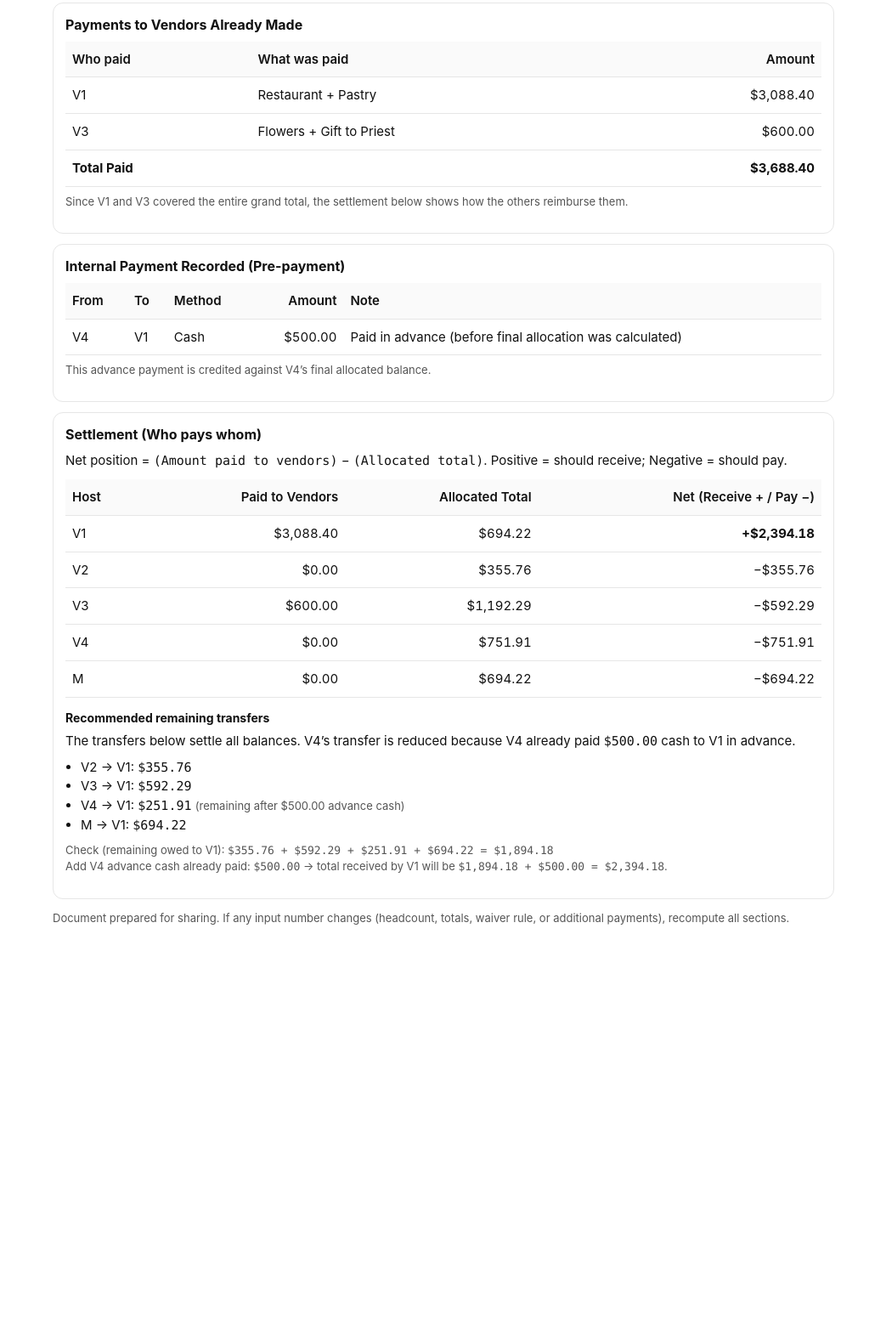
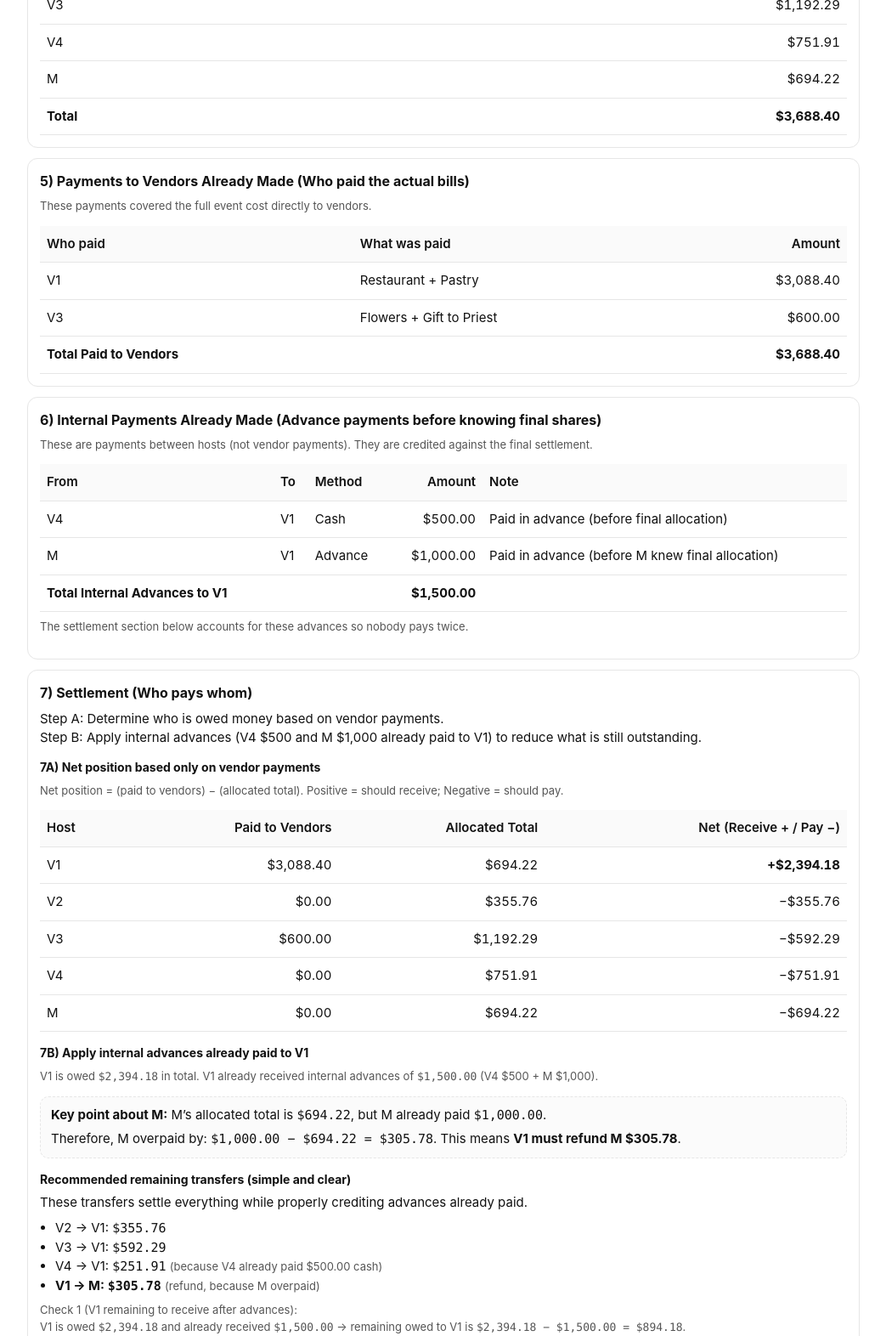
Before and after one commit to vigen77/our-cost-split, a plain HTML site: page index.html in a window 1280 px wide. Shown: the part 1015-2587 px from the top of the page at 85% size, without its empty margins (118-1161 px from the left). Before the commit the page ends 2186 px from the top, so only its background shows below. Drawn offline with Linux system fonts and the light colour scheme.

Commit message:
Update settlement

```diff
--- a/index.html
+++ b/index.html
@@ -6,13 +6,13 @@
   <title>Event Cost Split – Settlement Summary</title>
   <style>
     :root { --fg:#111; --muted:#555; --bg:#fff; --line:#e6e6e6; --chip:#f6f6f6; }
-    body { margin: 0; background: var(--bg); color: var(--fg); font: 15px/1.45 -apple-system, BlinkMacSystemFont, Segoe UI, Roboto, Helvetica, Arial, sans-serif; }
-    .wrap { max-width: 920px; margin: 28px auto; padding: 0 18px 40px; }
+    body { margin: 0; background: var(--bg); color: var(--fg); font: 15px/1.5 -apple-system, BlinkMacSystemFont, Segoe UI, Roboto, Helvetica, Arial, sans-serif; }
+    .wrap { max-width: 980px; margin: 28px auto; padding: 0 18px 46px; }
     h1 { font-size: 22px; margin: 0 0 6px; }
     .sub { color: var(--muted); margin: 0 0 18px; }
     .card { border: 1px solid var(--line); border-radius: 12px; padding: 14px 14px; margin: 12px 0; }
     .grid { display: grid; grid-template-columns: 1fr; gap: 12px; }
-    @media (min-width: 840px){ .grid { grid-template-columns: 1fr 1fr; } }
+    @media (min-width: 900px){ .grid { grid-template-columns: 1fr 1fr; } }
     table { width: 100%; border-collapse: collapse; margin-top: 8px; }
     th, td { text-align: left; padding: 10px 8px; border-bottom: 1px solid var(--line); vertical-align: top; }
     th { background: #fafafa; font-weight: 600; }
@@ -23,6 +23,7 @@
     .ok { font-weight: 700; }
     .small { font-size: 13px; color: var(--muted); }
     .mono { font-family: ui-monospace, SFMono-Regular, Menlo, Monaco, Consolas, "Liberation Mono", "Courier New", monospace; }
+    .callout { background:#fbfbfb; border:1px dashed var(--line); border-radius: 10px; padding: 10px 12px; margin-top: 10px; }
   </style>
 </head>
 <body>
@@ -32,7 +33,7 @@
 
     <div class="grid">
       <div class="card">
-        <h2 style="margin:0 0 8px; font-size:16px;">Costs</h2>
+        <h2 style="margin:0 0 8px; font-size:16px;">1) Total Costs (What the event actually cost)</h2>
         <div class="chips">
           <span class="chip">Restaurant: <span class="mono">$2,988.40</span></span>
           <span class="chip">Flowers: <span class="mono">$300.00</span></span>
@@ -40,34 +41,44 @@
           <span class="chip">Pastry: <span class="mono">$100.00</span></span>
           <span class="chip ok">Grand Total: <span class="mono">$3,688.40</span></span>
         </div>
-        <p class="note">Restaurant headcount: 42 total = 23 guests + 19 hosts/family (V1=1, V2=5, V3=8, V4=4, M=1).</p>
+        <p class="note">
+          Restaurant headcount: 42 total = 23 guests + 19 hosts/family (V1=1, V2=5, V3=8, V4=4, M=1).
+        </p>
       </div>
 
       <div class="card">
-        <h2 style="margin:0 0 8px; font-size:16px;">Rules</h2>
+        <h2 style="margin:0 0 8px; font-size:16px;">2) Allocation Rules (How we split the costs)</h2>
         <ol style="margin:0; padding-left: 18px;">
-          <li>Each host pays their own family’s restaurant share.</li>
-          <li>Guest restaurant share is split equally among hosts, <span class="ok">except</span> V2 is waived from this portion.</li>
-          <li>Non-restaurant shared costs (flowers + priest gift + pastry) are split equally among hosts, <span class="ok">except</span> V2 is waived from this portion.</li>
-          <li>V2 pays only her family restaurant cost (5 people). V2’s waived portion is reallocated equally among V1, V3, and M. V4 remains unchanged.</li>
-          <li>Rounding/pennies: <span class="ok">V1 absorbs all rounding pennies</span> so totals match the grand total exactly.</li>
+          <li><span class="ok">Family restaurant:</span> Each host pays the restaurant cost for their own family size.</li>
+          <li><span class="ok">Guest restaurant:</span> The restaurant cost attributable to 23 guests is split equally among hosts, <span class="ok">except</span> V2 is waived from this portion.</li>
+          <li><span class="ok">Shared non-restaurant:</span> Flowers + Priest gift + Pastry are split equally among hosts, <span class="ok">except</span> V2 is waived from this portion.</li>
+          <li><span class="ok">V2 waiver:</span> V2 pays only the restaurant cost for V2’s 5 people. V2’s waived portion is reallocated equally to V1, V3, and M. V4 stays unchanged.</li>
+          <li><span class="ok">Rounding/pennies:</span> V1 absorbs all rounding pennies so the totals add up exactly to the grand total.</li>
         </ol>
       </div>
     </div>
 
     <div class="card">
-      <h2 style="margin:0 0 8px; font-size:16px;">Brief Calculation Notes</h2>
+      <h2 style="margin:0 0 8px; font-size:16px;">3) Brief Calculation Notes (Simple explanation of the math)</h2>
       <ul style="margin:0; padding-left: 18px;">
-        <li>Restaurant per-person rate = <span class="mono">2,988.40 ÷ 42</span>.</li>
-        <li>Guest restaurant total = <span class="mono">23 × (per-person rate)</span>, split among 5 hosts, then adjusted for the V2 waiver.</li>
-        <li>Shared costs total = <span class="mono">300 + 300 + 100 = 700</span>, normally split 5 ways, then adjusted for the V2 waiver.</li>
-        <li>V2 waived portion = (V2 guest share + V2 shared-cost share) and is reallocated equally to V1, V3, and M.</li>
+        <li><span class="ok">Restaurant per-person rate:</span> <span class="mono">$2,988.40 ÷ 42</span> (used to assign restaurant cost to each person).</li>
+        <li><span class="ok">Restaurant guest portion:</span> 23 guests × (per-person rate) → split among hosts, then adjusted for V2 waiver.</li>
+        <li><span class="ok">Shared costs:</span> <span class="mono">$300 + $300 + $100 = $700</span> → normally split 5 ways, then adjusted for V2 waiver.</li>
+        <li><span class="ok">V2 waived portion:</span> V2 does not pay (guest share + shared costs). That waived amount is reallocated equally to V1, V3, and M.</li>
       </ul>
-      <p class="note">All results below are final, rounded to cents, with V1 adjusted to absorb all rounding pennies.</p>
+      <div class="callout">
+        <div class="ok">Important:</div>
+        <div>This page shows two things:</div>
+        <ul style="margin:6px 0 0; padding-left: 18px;">
+          <li><span class="ok">Allocated Totals</span> = what each host should pay in total (fair share).</li>
+          <li><span class="ok">Settlement</span> = who reimburses whom based on who already paid.</li>
+        </ul>
+      </div>
     </div>
 
     <div class="card">
-      <h2 style="margin:0 0 8px; font-size:16px;">Final Allocated Amounts (What each person should pay in total)</h2>
+      <h2 style="margin:0 0 8px; font-size:16px;">4) Final Allocated Amounts (Fair share per person)</h2>
+      <p class="note">These are the final totals each host is responsible for, after the V2 waiver and penny adjustment.</p>
       <table aria-label="Final allocated amounts">
         <thead>
           <tr>
@@ -90,8 +101,9 @@
     </div>
 
     <div class="card">
-      <h2 style="margin:0 0 8px; font-size:16px;">Payments to Vendors Already Made</h2>
-      <table aria-label="Payments already made">
+      <h2 style="margin:0 0 8px; font-size:16px;">5) Payments to Vendors Already Made (Who paid the actual bills)</h2>
+      <p class="note">These payments covered the full event cost directly to vendors.</p>
+      <table aria-label="Vendor payments already made">
         <thead>
           <tr>
             <th>Who paid</th>
@@ -111,17 +123,17 @@
             <td class="num">$600.00</td>
           </tr>
           <tr>
-            <td class="ok">Total Paid</td>
+            <td class="ok">Total Paid to Vendors</td>
             <td></td>
             <td class="num ok">$3,688.40</td>
           </tr>
         </tbody>
       </table>
-      <p class="note">Since V1 and V3 covered the entire grand total, the settlement below shows how the others reimburse them.</p>
     </div>
 
     <div class="card">
-      <h2 style="margin:0 0 8px; font-size:16px;">Internal Payment Recorded (Pre-payment)</h2>
+      <h2 style="margin:0 0 8px; font-size:16px;">6) Internal Payments Already Made (Advance payments before knowing final shares)</h2>
+      <p class="note">These are payments between hosts (not vendor payments). They are credited against the final settlement.</p>
       <table aria-label="Internal payments already made">
         <thead>
           <tr>
@@ -138,21 +150,37 @@
             <td>V1</td>
             <td>Cash</td>
             <td class="num">$500.00</td>
-            <td>Paid in advance (before final allocation was calculated)</td>
+            <td>Paid in advance (before final allocation)</td>
+          </tr>
+          <tr>
+            <td>M</td>
+            <td>V1</td>
+            <td>Advance</td>
+            <td class="num">$1,000.00</td>
+            <td>Paid in advance (before M knew final allocation)</td>
+          </tr>
+          <tr>
+            <td class="ok">Total Internal Advances to V1</td>
+            <td></td>
+            <td></td>
+            <td class="num ok">$1,500.00</td>
+            <td></td>
           </tr>
         </tbody>
       </table>
-      <p class="note">This advance payment is credited against V4’s final allocated balance.</p>
+      <p class="note">The settlement section below accounts for these advances so nobody pays twice.</p>
     </div>
 
     <div class="card">
-      <h2 style="margin:0 0 8px; font-size:16px;">Settlement (Who pays whom)</h2>
+      <h2 style="margin:0 0 8px; font-size:16px;">7) Settlement (Who pays whom)</h2>
       <p style="margin:0 0 10px;">
-        Net position = <span class="mono">(Amount paid to vendors)</span> − <span class="mono">(Allocated total)</span>.
-        Positive = should receive; Negative = should pay.
+        Step A: Determine who is owed money based on vendor payments.<br/>
+        Step B: Apply internal advances (V4 $500 and M $1,000 already paid to V1) to reduce what is still outstanding.
       </p>
 
-      <table aria-label="Settlement table">
+      <h3 style="margin:12px 0 6px; font-size:14px;">7A) Net position based only on vendor payments</h3>
+      <p class="note">Net position = (paid to vendors) − (allocated total). Positive = should receive; Negative = should pay.</p>
+      <table aria-label="Settlement table - vendor basis">
         <thead>
           <tr>
             <th>Host</th>
@@ -170,27 +198,45 @@
         </tbody>
       </table>
 
-      <h3 style="margin:14px 0 6px; font-size:14px;">Recommended remaining transfers</h3>
+      <h3 style="margin:14px 0 6px; font-size:14px;">7B) Apply internal advances already paid to V1</h3>
+      <p class="note">
+        V1 is owed <span class="mono">$2,394.18</span> in total. V1 already received internal advances of
+        <span class="mono">$1,500.00</span> (V4 $500 + M $1,000).
+      </p>
+
+      <div class="callout">
+        <div><span class="ok">Key point about M:</span> M’s allocated total is <span class="mono">$694.22</span>, but M already paid <span class="mono">$1,000.00</span>.</div>
+        <div style="margin-top:6px;">
+          Therefore, M overpaid by:
+          <span class="mono">$1,000.00 − $694.22 = $305.78</span>.
+          This means <span class="ok">V1 must refund M $305.78</span>.
+        </div>
+      </div>
+
+      <h3 style="margin:14px 0 6px; font-size:14px;">Recommended remaining transfers (simple and clear)</h3>
       <p style="margin:0 0 8px;">
-        The transfers below settle all balances. V4’s transfer is reduced because V4 already paid
-        <span class="mono">$500.00</span> cash to V1 in advance.
+        These transfers settle everything while properly crediting advances already paid.
       </p>
       <ul style="margin:0; padding-left: 18px;">
         <li>V2 → V1: <span class="mono">$355.76</span></li>
         <li>V3 → V1: <span class="mono">$592.29</span></li>
-        <li>V4 → V1: <span class="mono">$251.91</span> <span class="small">(remaining after $500.00 advance cash)</span></li>
-        <li>M → V1: <span class="mono">$694.22</span></li>
+        <li>V4 → V1: <span class="mono">$251.91</span> <span class="small">(because V4 already paid $500.00 cash)</span></li>
+        <li><span class="ok">V1 → M: <span class="mono">$305.78</span></span> <span class="small">(refund, because M overpaid)</span></li>
       </ul>
 
       <p class="note">
-        Check (remaining owed to V1): <span class="mono">$355.76 + $592.29 + $251.91 + $694.22 = $1,894.18</span><br/>
-        Add V4 advance cash already paid: <span class="mono">$500.00</span> → total received by V1 will be
-        <span class="mono">$1,894.18 + $500.00 = $2,394.18</span>.
+        Check 1 (V1 remaining to receive after advances):<br/>
+        V1 is owed <span class="mono">$2,394.18</span> and already received <span class="mono">$1,500.00</span> → remaining owed to V1 is
+        <span class="mono">$2,394.18 − $1,500.00 = $894.18</span>.<br/><br/>
+        Check 2 (net of the remaining transfers):<br/>
+        Amounts coming to V1: <span class="mono">$355.76 + $592.29 + $251.91 = $1,199.96</span><br/>
+        Refund paid by V1 to M: <span class="mono">$305.78</span><br/>
+        Net to V1: <span class="mono">$1,199.96 − $305.78 = $894.18</span> ✅
       </p>
     </div>
 
     <p class="small">
-      Document prepared for sharing. If any input number changes (headcount, totals, waiver rule, or additional payments), recompute all sections.
+      Document prepared for sharing. If any input number changes (headcount, totals, waiver rule, or additional payments), update the figures accordingly.
     </p>
   </div>
 </body>
```
